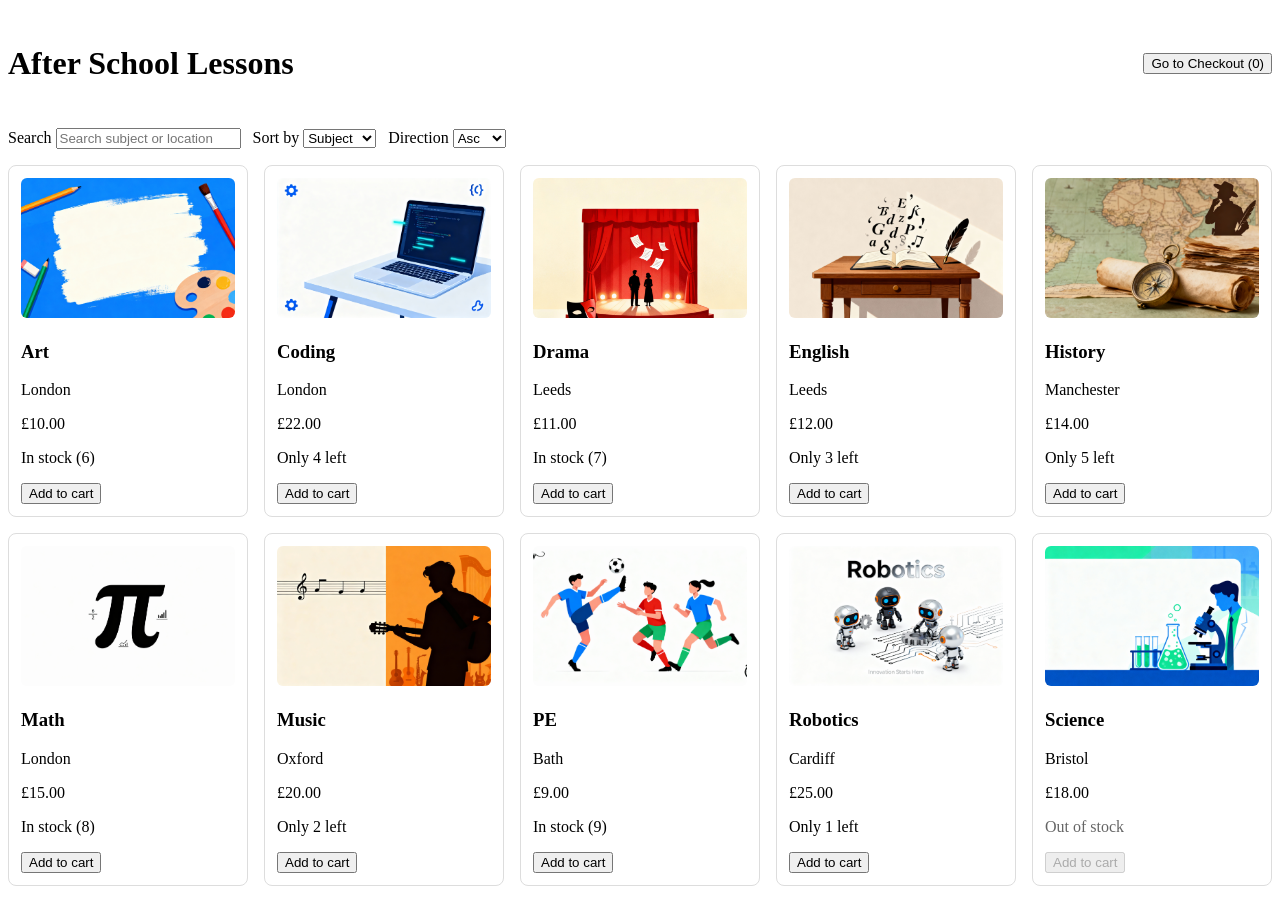
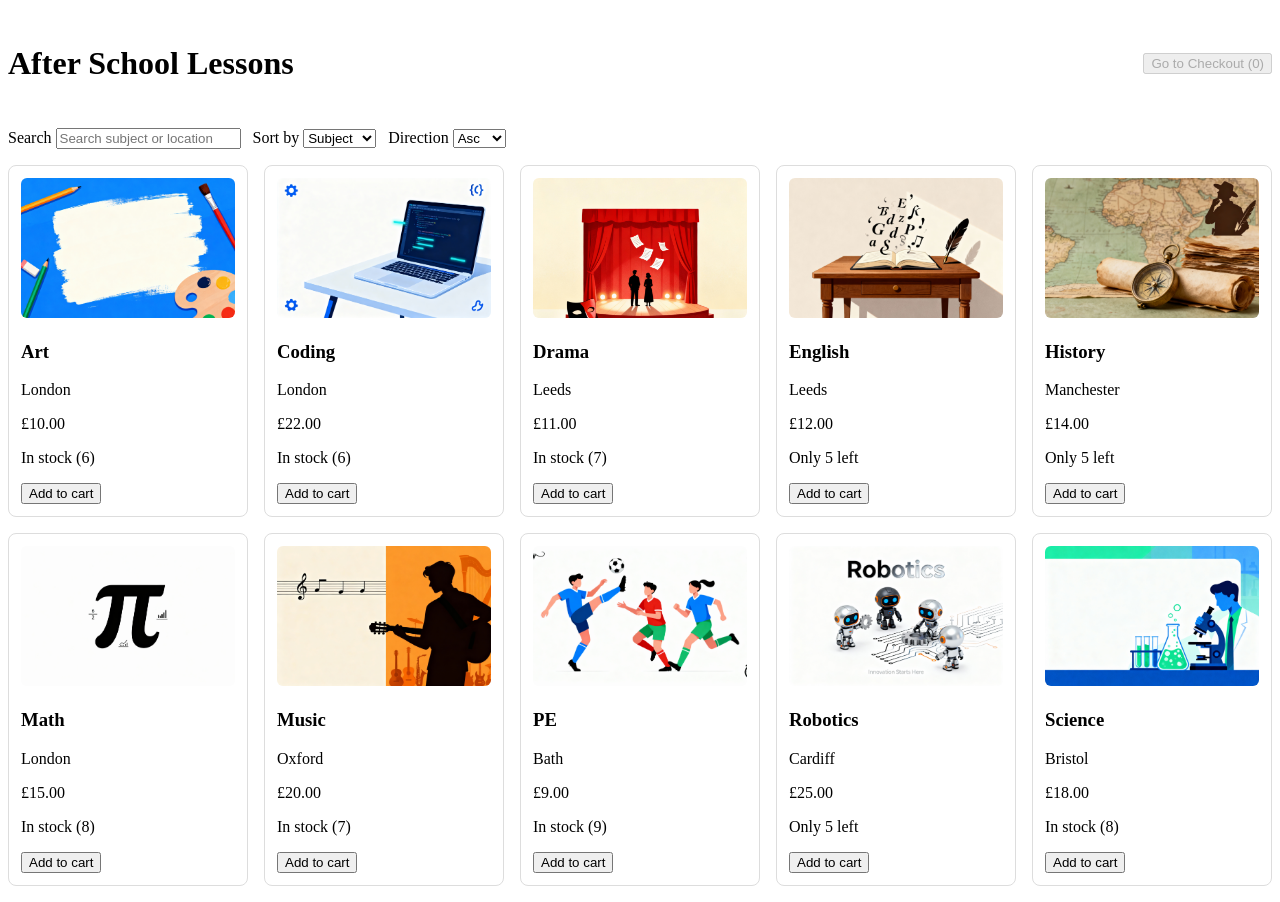
Before and after one commit to jm2359mdx/FrontEnd_CW1_CST3144, a Vue app: page / in a window 1280 px wide. Built offline with nearby package versions, Linux system fonts and the light colour scheme.

Commit message:
frontEnd done accoding to Coursework Requirements

```diff
--- a/src/App.vue
+++ b/src/App.vue
@@ -75,13 +75,13 @@ export default {
       },
       lessons: [
         {_id:'1', subject:'Math',     location:'London',     price:15, spaces:8},
-        {_id:'2', subject:'English',  location:'Leeds',      price:12, spaces:3},
-        {_id:'3', subject:'Science',  location:'Bristol',    price:18, spaces:0},
+        {_id:'2', subject:'English',  location:'Leeds',      price:12, spaces:5},
+        {_id:'3', subject:'Science',  location:'Bristol',    price:18, spaces:8},
         {_id:'4', subject:'Art',      location:'London',     price:10, spaces:6},
-        {_id:'5', subject:'Music',    location:'Oxford',     price:20, spaces:2},
+        {_id:'5', subject:'Music',    location:'Oxford',     price:20, spaces:7},
         {_id:'6', subject:'PE',       location:'Bath',       price:9,  spaces:9},
-        {_id:'7', subject:'Coding',   location:'London',     price:22, spaces:4},
-        {_id:'8', subject:'Robotics', location:'Cardiff',    price:25, spaces:1},
+        {_id:'7', subject:'Coding',   location:'London',     price:22, spaces:6},
+        {_id:'8', subject:'Robotics', location:'Cardiff',    price:25, spaces:5},
         {_id:'9', subject:'Drama',    location:'Leeds',      price:11, spaces:7},
         {_id:'10',subject:'History',  location:'Manchester', price:14, spaces:5}
       ],
--- a/src/components/AppHeader.vue
+++ b/src/components/AppHeader.vue
@@ -1,9 +1,13 @@
 <template>
   <header>
     <h1>{{ title }}</h1>
-    <button @click="$emit('toggle-checkout')">
-      {{ showCheckout ? 'Back to Lessons' : 'Go to Checkout' }} ({{ cartCount }})
-    </button>
+    <button
+  @click="$emit('toggle-checkout')"
+  :disabled="cartCount === 0"
+   aria-disabled="cartCount === 0"
+>
+  {{ showCheckout ? 'Back to Lessons' : 'Go to Checkout' }} ({{ cartCount }})
+</button>
   </header>
 </template>
 
```
